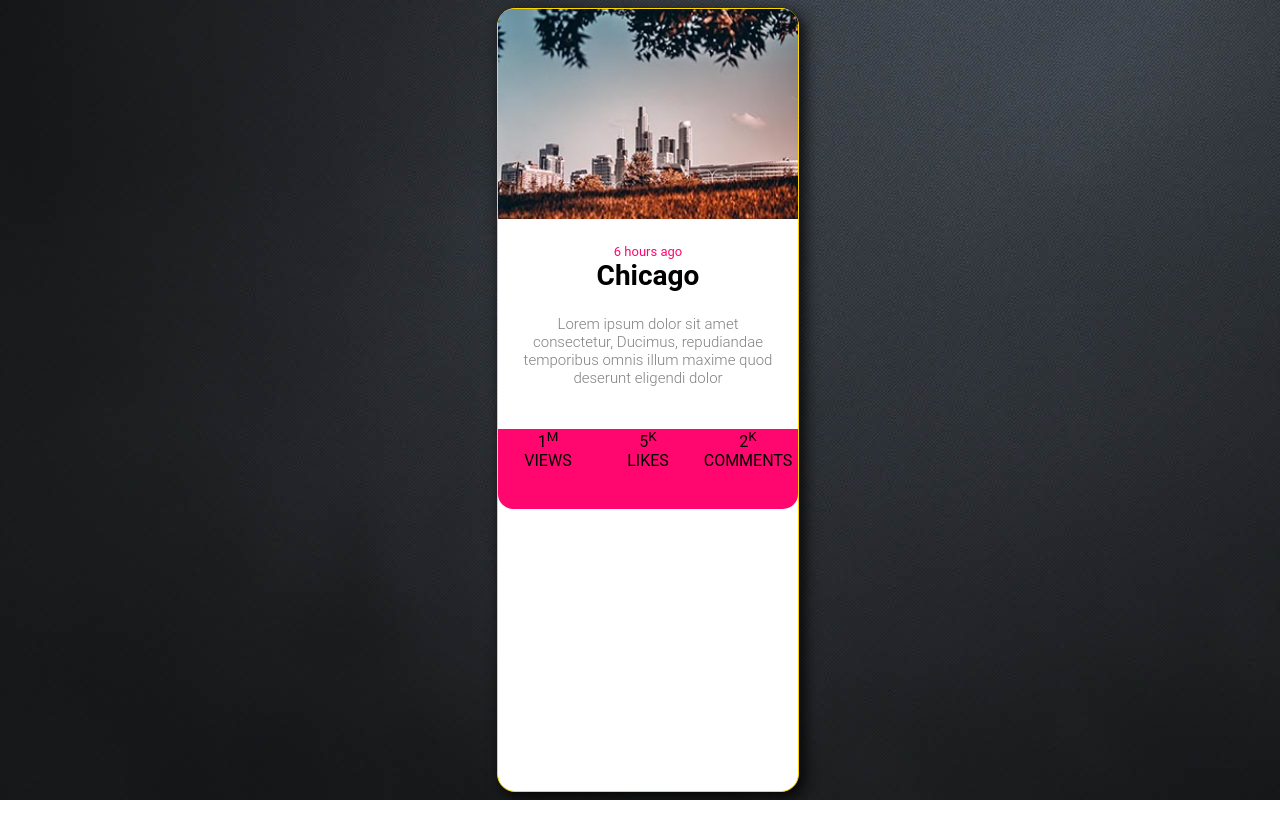
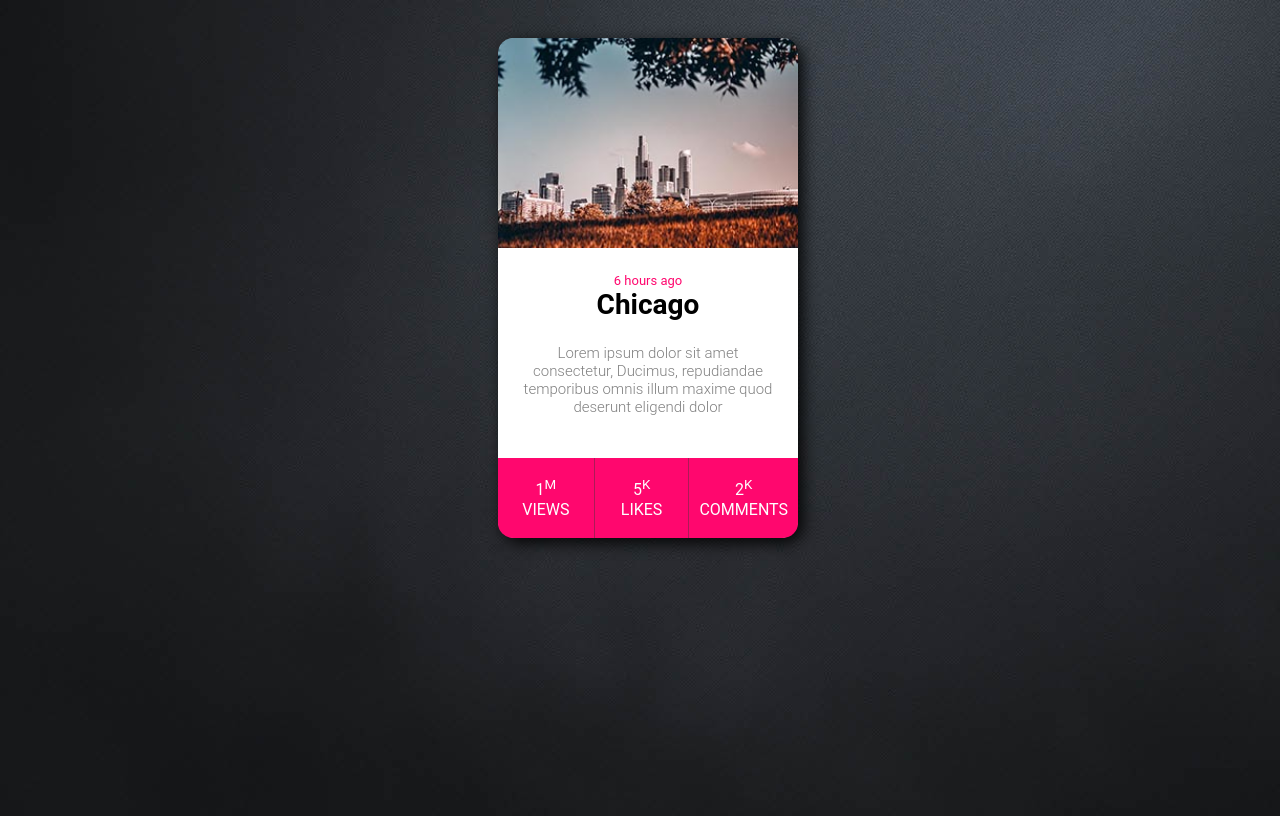
Before and after one commit to georgekj98/RPG-Hover-Card, a plain HTML site: page index.html in a window 1280 px wide. Drawn offline with Linux system fonts and the light colour scheme.

Commit message:
Styling for single card complete

```diff
--- a/style.css
+++ b/style.css
@@ -1,6 +1,6 @@
 body{
     width: 100vw;
-    /* height: 100vh; */
+    height: 100vh;
     display: flex;
     align-content: center;
     justify-content: center;
@@ -10,16 +10,18 @@ body{
 
 .card{
     display: grid;
+    height: 500px;
     grid-template-columns: 300px;
     grid-template-rows: 210px 210px 80px;
     grid-template-areas: "image" "content" "footer";
 
-    border: 1px solid gold;
+    /* border: 1px solid gold; */
     border-radius: 18px;
     background: white;
     text-align: center;
     font-family: roboto;
     box-shadow: 5px 5px 15px rgba(0,0,0,0.9);
+    margin: 30px;
 
 
 }
@@ -63,3 +65,17 @@ body{
     border-bottom-left-radius: 15px;
     border-bottom-right-radius: 15px;
 }
+
+.card-footer .stat{
+    display: flex;
+    flex-direction: column;
+    justify-content: center;
+    align-items: center;
+    color: white;
+    padding: 10px;
+
+}
+.card-footer .border {
+  border-left: 1px solid rgb(172, 26, 87);
+  border-right: 1px solid rgb(172, 26, 87);
+}
```
